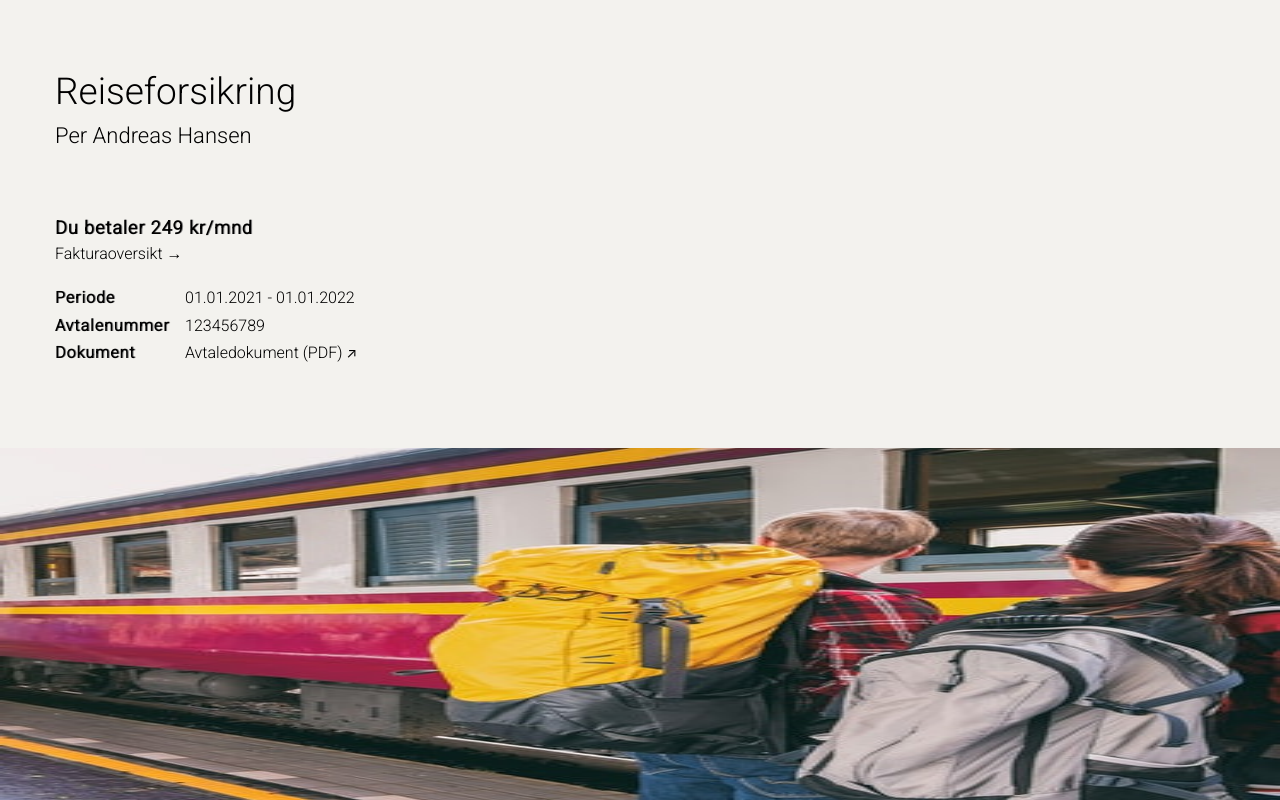
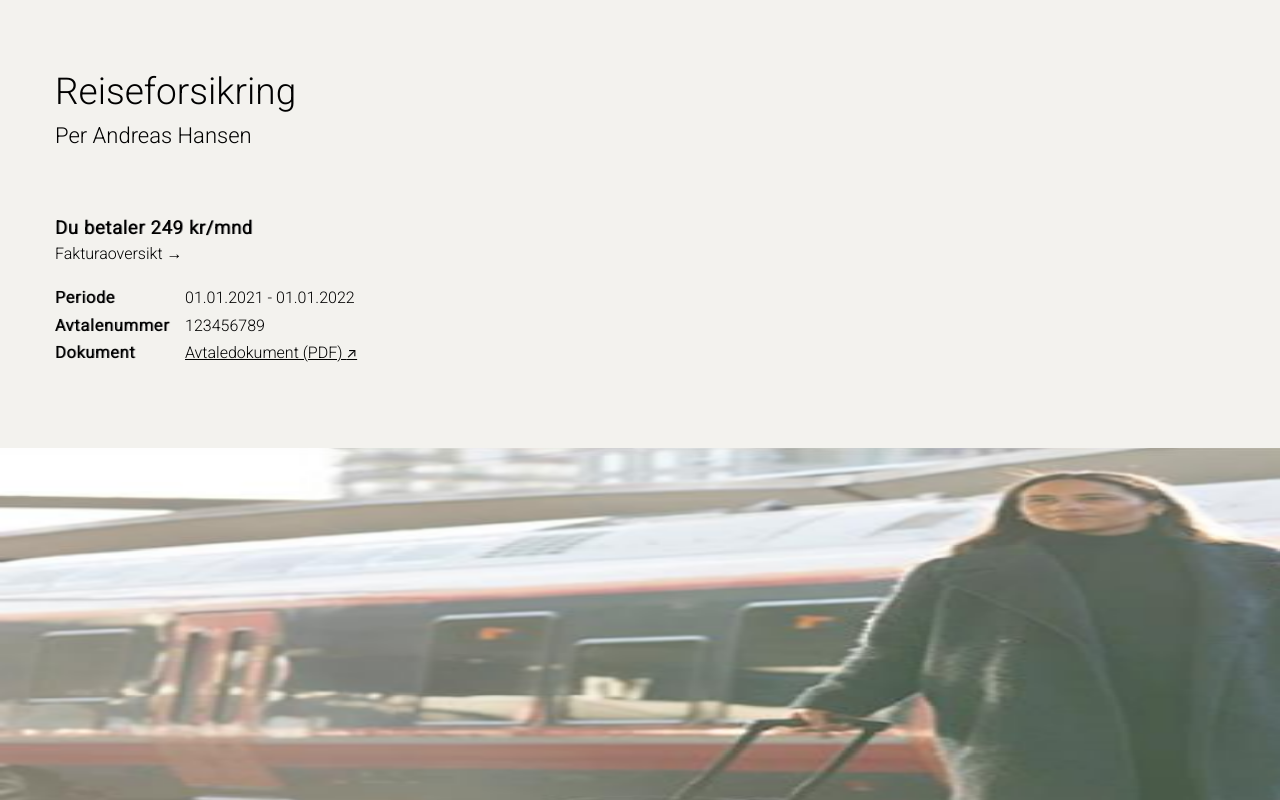
Before and after one commit to mariaopl/forsikrings-oppgave, a React (Create React App) app: page / in a window 1280 px wide. Built offline with nearby package versions, Linux system fonts and the light colour scheme.

Commit message:
Added new photo

```diff
--- a/src/index.css
+++ b/src/index.css
@@ -143,3 +143,7 @@ code {
   font-family: -apple-system, BlinkMacSystemFont, "Segoe UI", Roboto, Oxygen,
     Ubuntu, Cantarell, "Open Sans", "Helvetica Neue", sans-serif;
 }
+
+.pdf {
+  color: inherit;
+}
--- a/src/webpages/home.js
+++ b/src/webpages/home.js
@@ -2,6 +2,8 @@ import React from "react";
 import Reisebilde from "../assets/reisebilde.jpg";
 import { BrowserRouter as Router, Switch, Route, Link } from "react-router-dom";
 import "../index.css";
+import pdf from "../assets/Avtaledokument.pdf";
+import Reisebilde2 from "../assets/reisebilde2.PNG";
 
 const Home = () => {
   return (
@@ -30,14 +32,19 @@ const Home = () => {
           <div className="right-info">
             <span>01.01.2021 - 01.01.2022</span>
             <span>123456789</span>
-            <a>
+            <a
+              href={pdf}
+              target="_blank"
+              download="Avtaledokument"
+              className="pdf"
+            >
               Avtaledokument (PDF) <span className="arrow">&#8599;</span>
             </a>
           </div>
         </div>
       </div>
       <div className="image-div">
-        <img src={Reisebilde} className="image"></img>
+        <img src={Reisebilde2} className="image"></img>
       </div>
     </div>
   );
```
Also changed, not shown: src/assets/reisebilde2.PNG (added), 1 other file (tests, documents, lock files or other folders).
